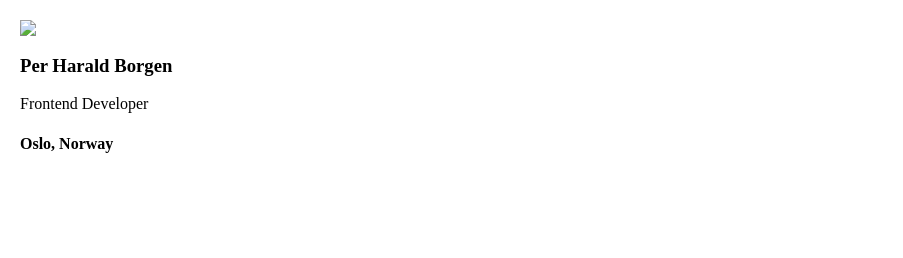
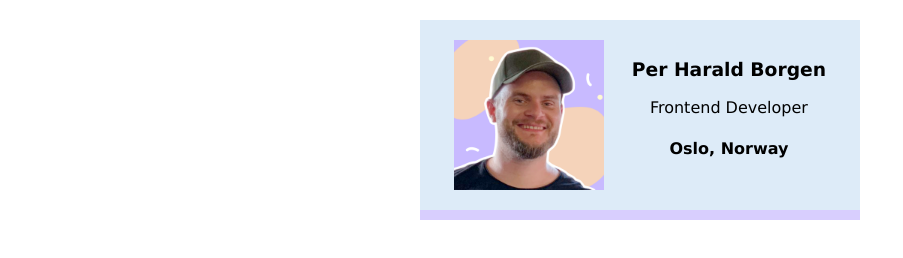
Before and after one commit to bamidele-dan144/Digital-Business-Card, a plain HTML site: page index.html in a window 1280 px wide. Shown: the whole page, without its empty margins (0-903 px from the left). Drawn offline with Linux system fonts and the light colour scheme.

Commit message:
finish business card

```diff
--- a/index.html
+++ b/index.html
@@ -3,17 +3,12 @@
         <link rel="stylesheet" href="styles.css" />
     </head>
     <body>
-        <div>
-            <!--
-            Challenge:
-            The image isn't rendering. Can you find out why?
-
-            Hint: try to google "html file paths"
-            -->
-            <img src="per.png">
+        <div class="card">
+            <div><img class="avater-img blue-border" src="./images/per.png" alt="Per Harald Borgen smiling at the camera with a colorful bacckground"></div>
+           <div class="oo">
             <h3>Per Harald Borgen</h3>
             <p>Frontend Developer</p>
             <h4>Oslo, Norway</h4>
-        </div>
+           </div>
     </body>
 </html>
--- a/styles.css
+++ b/styles.css
@@ -1,3 +1,25 @@
 body {
     margin: 20px;
+    font-family: Verdana, Geneva, Tahoma, sans-serif;
 }
+.avater-img{
+    width: 150px;
+
+}
+.card{
+border: 2px;
+padding: 20px;
+display: flex;
+justify-content: space-around;
+width: 400px;
+margin: auto;
+background-color: #ddebf8;
+border-bottom: 10px solid #d8cefe;
+}
+.avater-img{
+    border: 2px;
+}
+    .oo{
+        border: 2px;
+        text-align: center;
+    }
```
